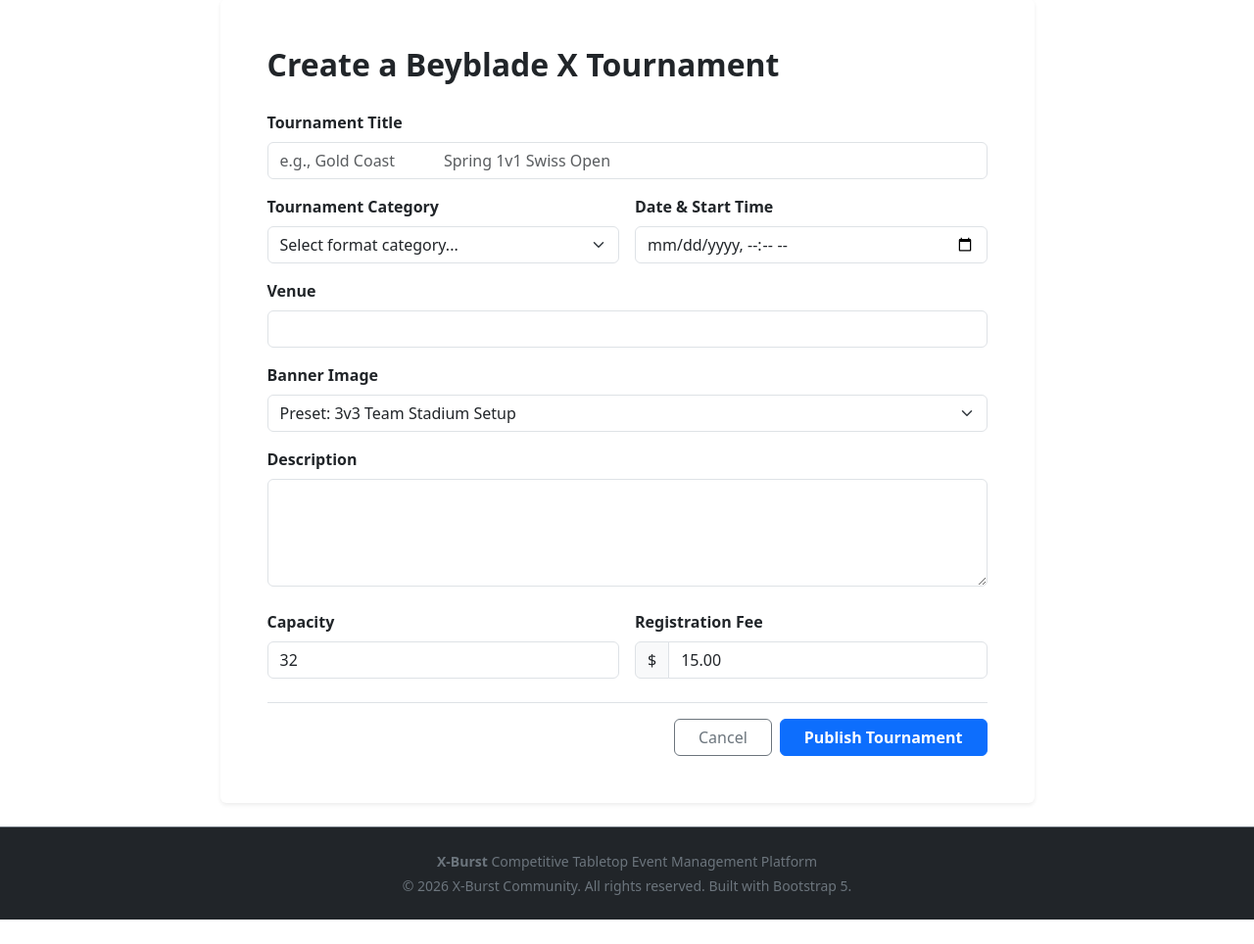
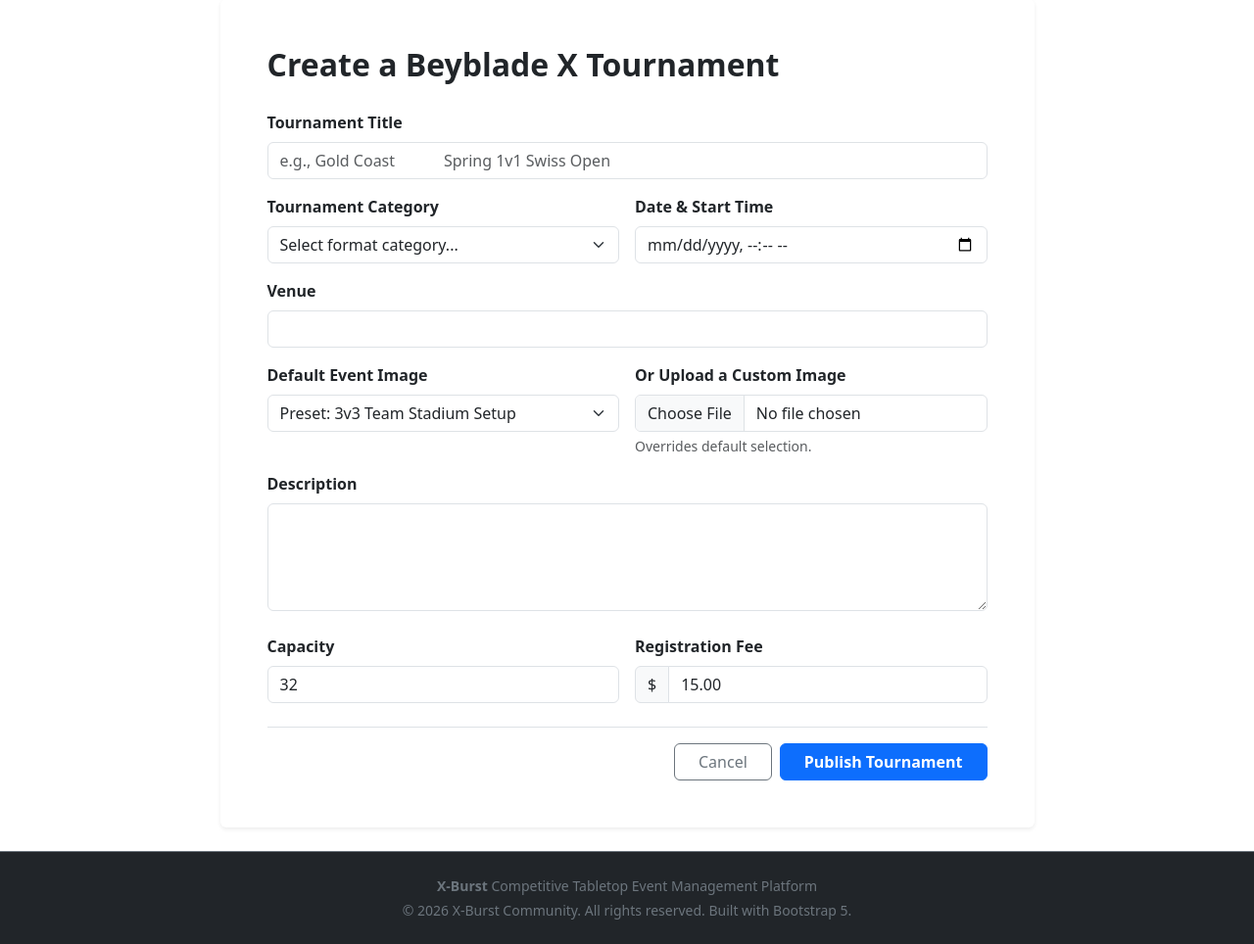
Before and after one commit to BenMuir/a2_in4_Tu_11_S517_Anshul_17, a Flask app: page /create-event in a window 1280 px wide. Shown: the part 81-1045 px from the top of the page at 98% size. Before the commit the page ends 1020 px from the top, so only its background shows below. Run offline with Flask 3, Linux system fonts and the light colour scheme; the visitor is signed in with stand-in values (Sample User, id 1); some libraries are stand-ins or nearby versions.

Commit message:
Final updates for image uploads and sold out logic

```diff
--- a/beyblade/forms.py
+++ b/beyblade/forms.py
@@ -1,4 +1,5 @@
 from flask_wtf import FlaskForm
+from flask_wtf.file import FileField, FileAllowed
 from wtforms import StringField, PasswordField, BooleanField, SubmitField, EmailField, TelField, SelectField, TextAreaField, IntegerField, DecimalField
 from wtforms.validators import DataRequired, InputRequired, Length, Email, EqualTo, Regexp, NumberRange, ValidationError
 from wtforms.fields import DateTimeLocalField
@@ -51,11 +52,15 @@ class TournamentForm(FlaskForm):
     start_time = DateTimeLocalField('Date & Start Time', format='%Y-%m-%dT%H:%M', validators=[DataRequired()])
     venue = StringField('Venue', validators=[DataRequired(), Length(max=200)])
 
-    image = SelectField('Banner Image', choices=[
+    default_image = SelectField('Default Event Image', choices=[
         ('event-deck3v3.jpg', 'Preset: 3v3 Team Stadium Setup'),
         ('event-swiss.jpg', 'Preset: 1v1 Swiss'),
         ('event-freeplay.jpg', 'Preset: Casual Free-Play')
-    ], validators=[DataRequired()])
+    ], default='event-deck3v3.jpg')
+
+    custom_image = FileField('Or Upload a Custom Image', validators=[
+        FileAllowed(['jpg', 'png', 'jpeg'], 'Images only!')
+    ])
 
     description = TextAreaField('Description', validators=[DataRequired()])
     capacity = IntegerField('Capacity', default=32, validators=[DataRequired(), NumberRange(min=1)])
--- a/beyblade/routes.py
+++ b/beyblade/routes.py
@@ -1,28 +1,30 @@
-from flask import Blueprint, render_template, request, flash, redirect, url_for
+from flask import Blueprint, render_template, request, flash, redirect, url_for, current_app
 from flask_login import login_required, current_user
+from werkzeug.utils import secure_filename
 from sqlalchemy import or_
 from . import db
-from .models import Tournament, Comment
+from .models import Tournament, Comment, Booking
 from .forms import AISearchForm, TournamentForm
-from google import genai
+from huggingface_hub import InferenceClient
 from dotenv import load_dotenv
 import os
 import random
 from datetime import timedelta
-from .models import Tournament, Comment, Booking
 
 # Load the hidden variables from your .env file
 load_dotenv()
 
-# Set up the AI Client safely using the environment variable
-client = genai.Client(api_key=os.getenv("GEMINI_API_KEY"))
+# Set up the Hugging Face Client safely using the environment variable
+client = InferenceClient(api_key=os.getenv("HUGGINGFACE_API_KEY"))
+# TEMPORARY TEST
+client = InferenceClient(api_key="hf_your_actual_token_string_here")
 
 bp = Blueprint('main', __name__)
 
 @bp.route('/')
 def index():
-    # Fetch all open tournaments, ordered by start time
-    tournaments = Tournament.query.filter_by(status='open').order_by(Tournament.start_time).all()
+    # Fetch both open and sold-out tournaments, ordered by start time
+    tournaments = Tournament.query.filter(Tournament.status.in_(['open', 'sold_out'])).order_by(Tournament.start_time).all()
     return render_template('index.html', tournaments=tournaments)
 
 @bp.route('/booking-history')
@@ -65,16 +67,25 @@ def create_event():
     form = TournamentForm()
 
     if form.validate_on_submit():
+        # Handle the image upload
+        image_filename = form.default_image.data
+        if form.custom_image.data and hasattr(form.custom_image.data, 'filename') and form.custom_image.data.filename:
+            f = form.custom_image.data
+            image_filename = secure_filename(f.filename)
+            # Ensure the static/img directory exists
+            upload_dir = os.path.join(current_app.root_path, 'static', 'img')
+            os.makedirs(upload_dir, exist_ok=True)
+            # Save the physical file
+            f.save(os.path.join(upload_dir, image_filename))
+
         # Create the new tournament record
         new_tournament = Tournament(
             title=form.title.data,
             category=form.category.data,
             start_time=form.start_time.data,
-            # Database constraint requires end_time > start_time.
-            # Defaulting to 4 hours later since it is not in the form yet.
             end_time=form.start_time.data + timedelta(hours=4),
             venue=form.venue.data,
-            image=form.image.data,
+            image=image_filename,
             description=form.description.data,
             capacity=form.capacity.data,
             price=form.price.data,
@@ -130,8 +141,66 @@ def book_event(id):
     db.session.commit()
 
     flash(f'Successfully booked {quantity} ticket(s)! Your order reference is {order_ref}.', 'success')
-    # Send them to their dashboard so they can see their new ticket
     return redirect(url_for('main.booking_history'))
+
+# --- EDIT EVENT ROUTE ---
+@bp.route('/edit-event/<int:id>', methods=['GET', 'POST'])
+@login_required
+def edit_event(id):
+    tournament = Tournament.query.get_or_404(id)
+
+    # Security check: Only the host can edit their own event
+    if tournament.host_id != current_user.id:
+        flash('You do not have permission to edit this event.', 'danger')
+        return redirect(url_for('main.event_details', id=tournament.id))
+
+    # Populate the form with the existing database data
+    form = TournamentForm(obj=tournament)
+
+    if form.validate_on_submit():
+        tournament.title = form.title.data
+        tournament.category = form.category.data
+        tournament.start_time = form.start_time.data
+        tournament.end_time = form.start_time.data + timedelta(hours=4)
+        tournament.venue = form.venue.data
+        tournament.description = form.description.data
+        tournament.capacity = form.capacity.data
+        tournament.price = form.price.data
+
+        # Handle image upload if a new file was provided
+        if form.custom_image.data and hasattr(form.custom_image.data, 'filename') and form.custom_image.data.filename:
+            f = form.custom_image.data
+            filename = secure_filename(f.filename)
+            upload_dir = os.path.join(current_app.root_path, 'static', 'img')
+            os.makedirs(upload_dir, exist_ok=True)
+            f.save(os.path.join(upload_dir, filename))
+            tournament.image = filename
+        else:
+            tournament.image = form.default_image.data
+
+        db.session.commit()
+        flash(f'Successfully updated {tournament.title}!', 'success')
+        return redirect(url_for('main.event_details', id=tournament.id))
+
+    return render_template('edit-event.html', form=form, tournament=tournament)
+
+# --- CANCEL EVENT ROUTE ---
+@bp.route('/event/<int:id>/cancel', methods=['POST'])
+@login_required
+def cancel_event(id):
+    tournament = Tournament.query.get_or_404(id)
+
+    # Security check: Only the host can cancel their own event
+    if tournament.host_id != current_user.id:
+        flash('You do not have permission to cancel this event.', 'danger')
+        return redirect(url_for('main.event_details', id=tournament.id))
+
+    # We change the status rather than deleting it so user booking histories don't break
+    tournament.status = 'cancelled'
+    db.session.commit()
+
+    flash(f'Event "{tournament.title}" has been cancelled.', 'warning')
+    return redirect(url_for('main.index'))
 
 # --- NEW AI SEARCH ROUTE ---
 @bp.route('/search', methods=['GET', 'POST'])
@@ -148,24 +217,22 @@ def ai_search():
         print(f"SUCCESS: Form passed! User searched for: {user_text}")
 
         try:
-            prompt = f"""
-            The user is searching for a Beyblade X tournament.
-            User query: "{user_text}"
-            Extract 1 to 3 core search keywords (like location, style, or format).
-            Return ONLY the keywords separated by spaces, nothing else.
-            """
+            # Using flan-t5-large via standard text generation bypasses the provider routing errors
+            prompt = f"Extract 1 to 3 core search keywords (like location, style, or format) from this query. Return ONLY the keywords separated by spaces.\n\nQuery: '{user_text}'\nKeywords:"
 
-            response = client.models.generate_content(
-                model='gemini-3.8-flash',
-                contents=prompt
+            response = client.text_generation(
+                prompt,
+                model="google/flan-t5-large",
+                max_new_tokens=15
             )
 
-            keywords = response.text.strip().split()
+            # Extract the text from the Hugging Face response
+            keywords = response.strip().split()
             print(f"SUCCESS: AI Extracted Keywords: {keywords}")
             ai_explanation = f"AI understood your search as: {', '.join(keywords)}"
 
         except Exception as e:
-            print(f"API OVERLOADED (503). Using fallback search. Error: {str(e)}")
+            print(f"API ERROR OR MISSING KEY. Using fallback search. Error: {str(e)}")
             # Fallback: If AI fails, manually split the sentence so the site doesn't break
             keywords = user_text.strip().split()
             ai_explanation = f"AI servers busy. Using standard keyword fallback: {', '.join(keywords)}"
@@ -192,3 +259,12 @@ def ai_search():
         results = query.all()
 
     return render_template('search.html', form=form, results=results, ai_explanation=ai_explanation)
+
+# --- ERROR HANDLERS ---
+@bp.app_errorhandler(404)
+def page_not_found(e):
+    return render_template('404.html'), 404
+
+@bp.app_errorhandler(500)
+def internal_server_error(e):
+    return render_template('500.html'), 500
--- a/beyblade/templates/create-event.html
+++ b/beyblade/templates/create-event.html
@@ -8,8 +8,8 @@ endblock %} {% block content %}
           <h2 class="fw-bold mb-1">Create a Beyblade X Tournament</h2>
         </div>
 
-        <!-- The actual WTForm connected to Flask backend -->
-        <form method="POST" action="">
+        <!-- enctype="multipart/form-data" is REQUIRED for image uploads -->
+        <form method="POST" action="" enctype="multipart/form-data">
           {{ form.hidden_tag() }}
 
           <div class="mb-3">
@@ -37,9 +37,20 @@ endblock %} {% block content %}
             form.venue(class="form-control") }}
           </div>
 
-          <div class="mb-3">
-            {{ form.image.label(class="form-label fw-semibold") }} {{
-            form.image(class="form-select") }}
+          <!-- NEW: Dual Image Selection -->
+          <div class="row g-3 mb-3">
+            <div class="col-md-6">
+              {{ form.default_image.label(class="form-label fw-semibold") }} {{
+              form.default_image(class="form-select") }}
+            </div>
+            <div class="col-md-6">
+              {{ form.custom_image.label(class="form-label fw-semibold") }} {{
+              form.custom_image(class="form-control", type="file",
+              accept="image/*") }}
+              <div class="form-text text-muted small">
+                Overrides default selection.
+              </div>
+            </div>
           </div>
 
           <div class="mb-4">
```
Also changed, not shown: beyblade/templates/edit-event.html (added, +92 -0 lines), beyblade/templates/event-details.html (+29 -2 lines), beyblade/templates/index.html (+10 -4 lines), 2 other files.
